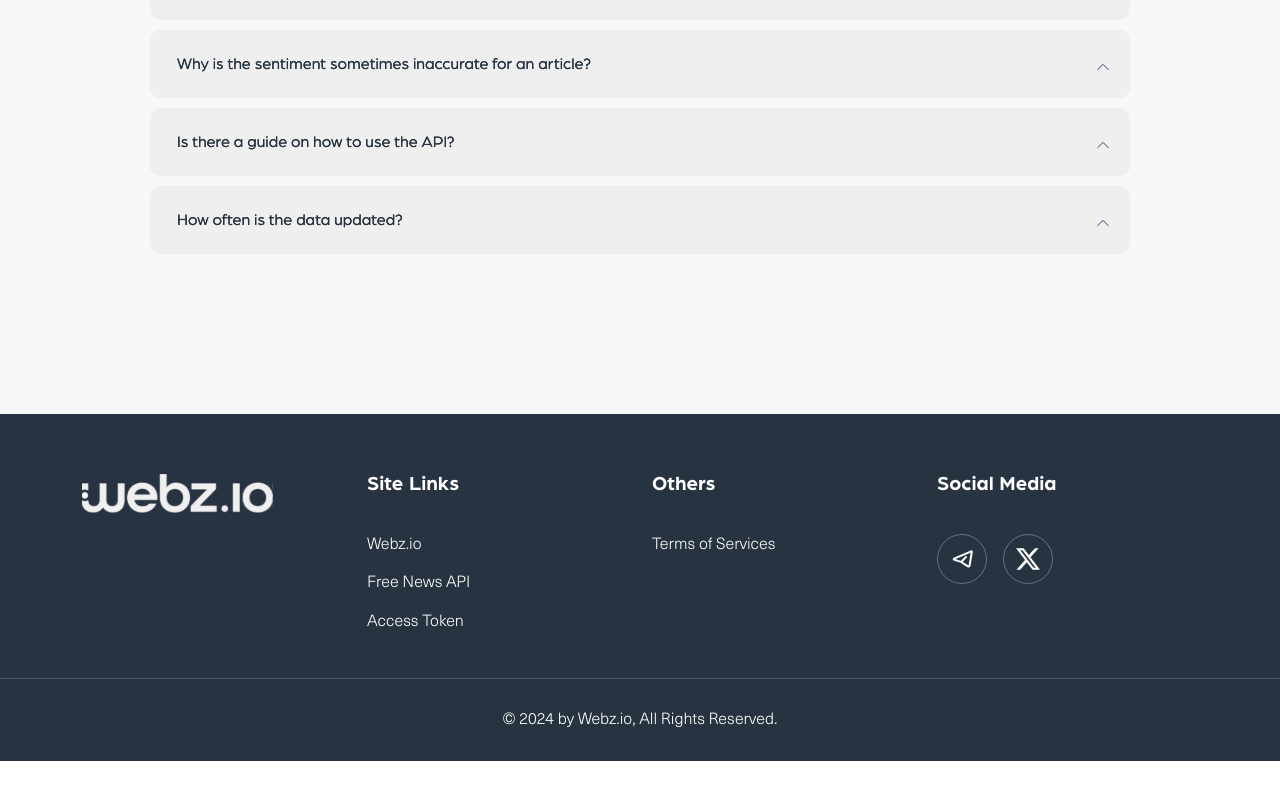
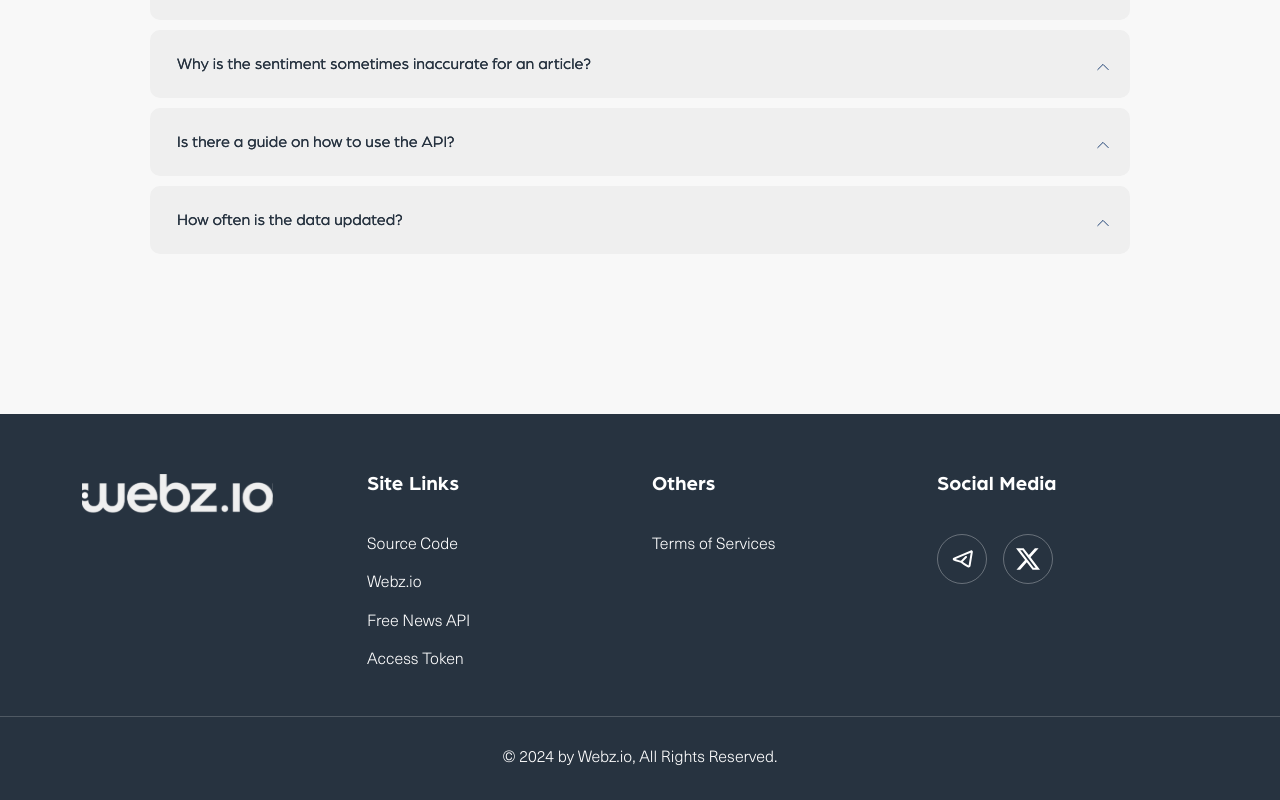
Before and after one commit to rangeva/USPoliticsNewsSentiment, a React (Create React App) app: page / in a window 1280 px wide. Shown: the part 4286-5086 px from the top of the page. Before the commit the page ends 5047 px from the top, so only its background shows below. Built offline with nearby package versions, Linux system fonts and the light colour scheme.

Commit message:
Update Footer.jsx

```diff
--- a/src/Components/Footer/Footer.jsx
+++ b/src/Components/Footer/Footer.jsx
@@ -23,6 +23,9 @@ export default function Footer() {
                                 </h6>
 
                                 <ul className='list-inline mb-lg-0'>
+                                    <li>
+                                        <Link to="https://github.com/rangeva/USPoliticsNewsSentiment" className="text-reset">Source Code</Link>
+                                    </li>
                                     <li>
                                         <Link to="https://webz.io" className="text-reset">Webz.io</Link>
                                     </li>
```
